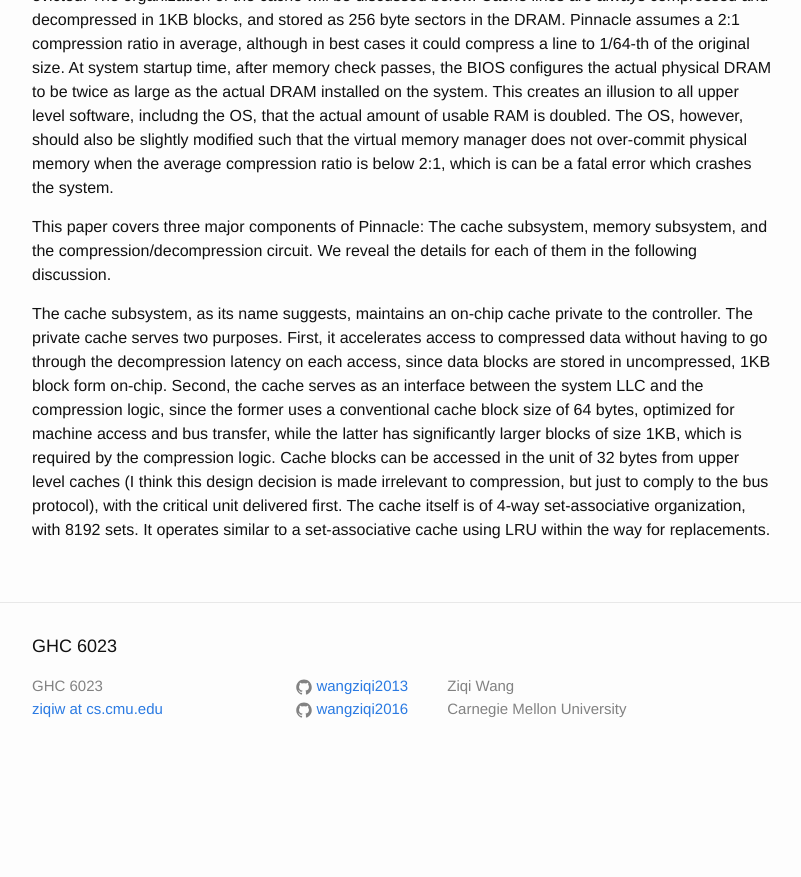
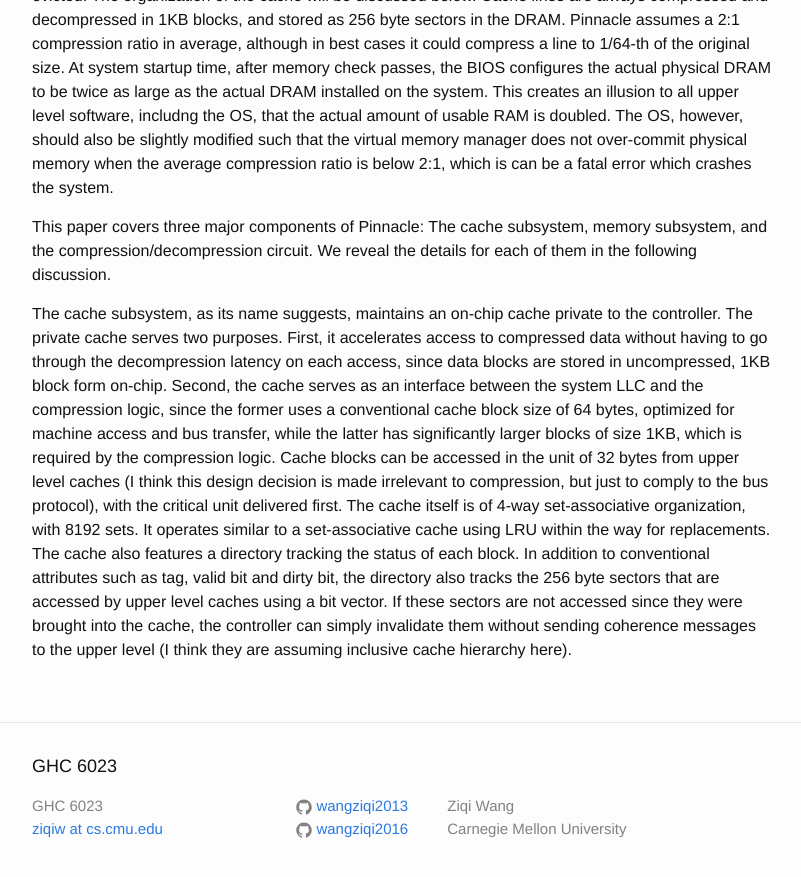
Before and after one commit to wangziqi2013/wangziqi2013.github.io, a Jekyll site: the page built from _posts/2020-06-01-pinnacle.markdown, in a window 1280 px wide and 900 px high, scrolled down 889 px. Shown: the top 877 px of the window, without its empty margins (238-1039 px from the left). Built offline with Jekyll 4.4.1, drawn with Linux system fonts in a browser that asks for light colours; before the commit the page ends 1669 px from its top, so only the background shows below that.

Commit message:
Adding dir

```diff
--- a/_posts/2020-06-01-pinnacle.markdown
+++ b/_posts/2020-06-01-pinnacle.markdown
@@ -49,4 +49,8 @@ bytes, optimized for machine access and bus transfer, while the latter has signi
 which is required by the compression logic. Cache blocks can be accessed in the unit of 32 bytes from upper level
 caches (I think this design decision is made irrelevant to compression, but just to comply to the bus protocol), with
 the critical unit delivered first. The cache itself is of 4-way set-associative organization, with 8192 sets. It operates
-similar to a set-associative cache using LRU within the way for replacements.
+similar to a set-associative cache using LRU within the way for replacements. The cache also features a directory tracking
+the status of each block. In addition to conventional attributes such as tag, valid bit and dirty bit, the directory
+also tracks the 256 byte sectors that are accessed by upper level caches using a bit vector. If these sectors are not
+accessed since they were brought into the cache, the controller can simply invalidate them without sending coherence
+messages to the upper level (I think they are assuming inclusive cache hierarchy here).
```
